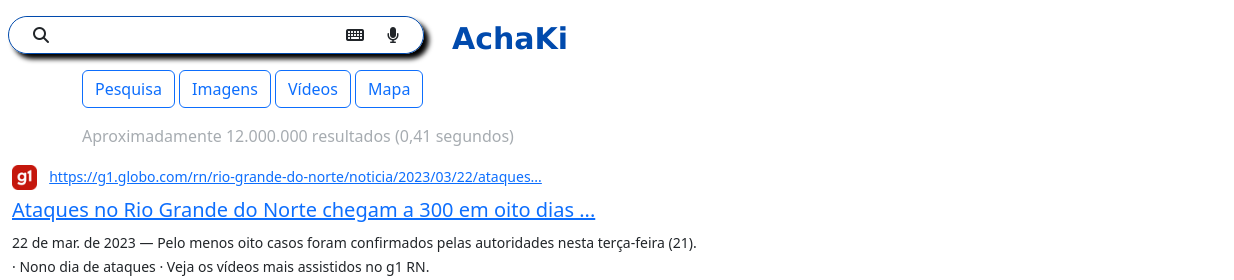
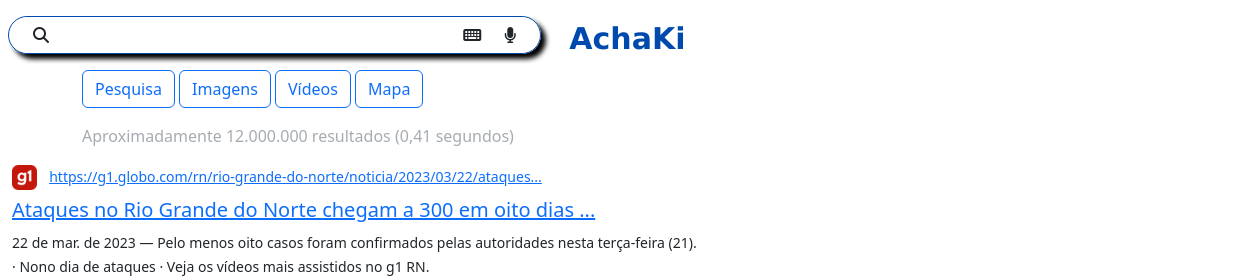
Before and after one commit to gabriel360p/AchaKi, a plain HTML site: page AchaKi/results.html in a window 1280 px wide. Shown: the full height of the page, 0-1234 px from the left. Drawn offline with nearby package versions, Linux system fonts and the light colour scheme.

Commit message:
search bar update

```diff
--- a/AchaKi/results.html
+++ b/AchaKi/results.html
@@ -20,7 +20,7 @@
   <header>
     <div class="container-fluid">
         <div class="row">
-            <div class="col mx-2">
+            <div class="col-5 mx-2">
                 <div class="row mt-3">
                     <div class="input-group mb-3" style="border-radius: 25px; border: solid 1px; border-color: #004AAD; box-shadow: 5px 5px 5px black;">
                       <button class="input-group-text" id="basic-addon1" style="border:none; background-color: white;"><i class="fa-solid fa-magnifying-glass"></i></button>
```
